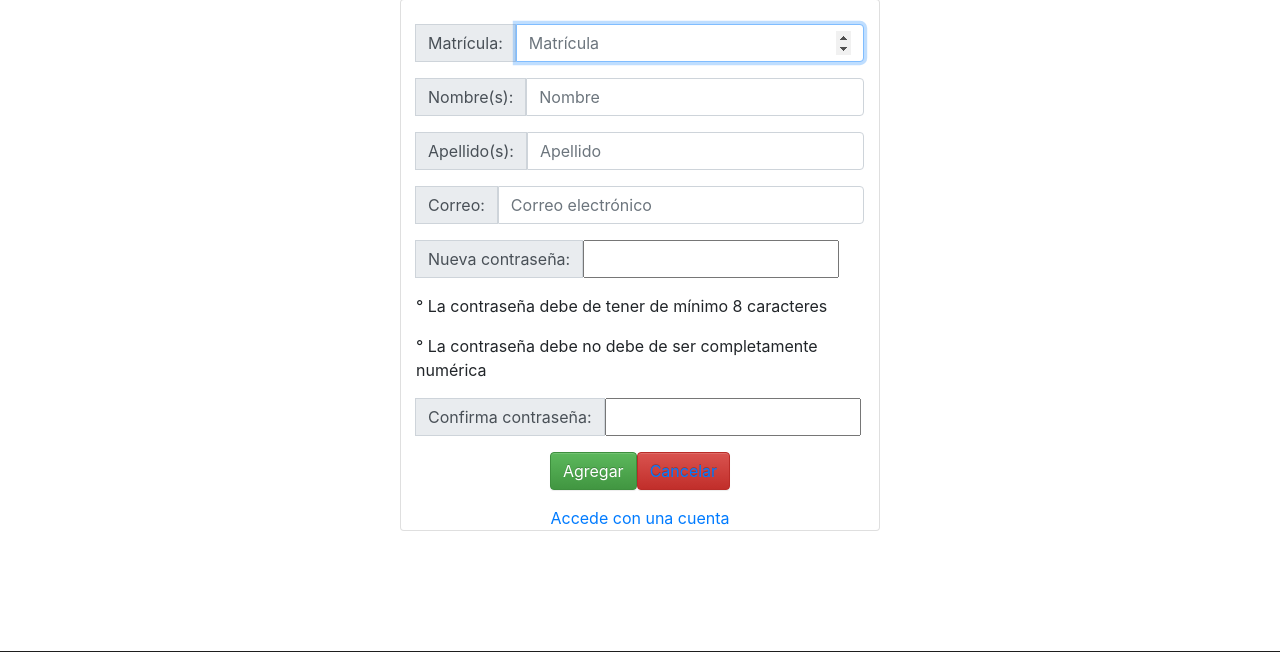
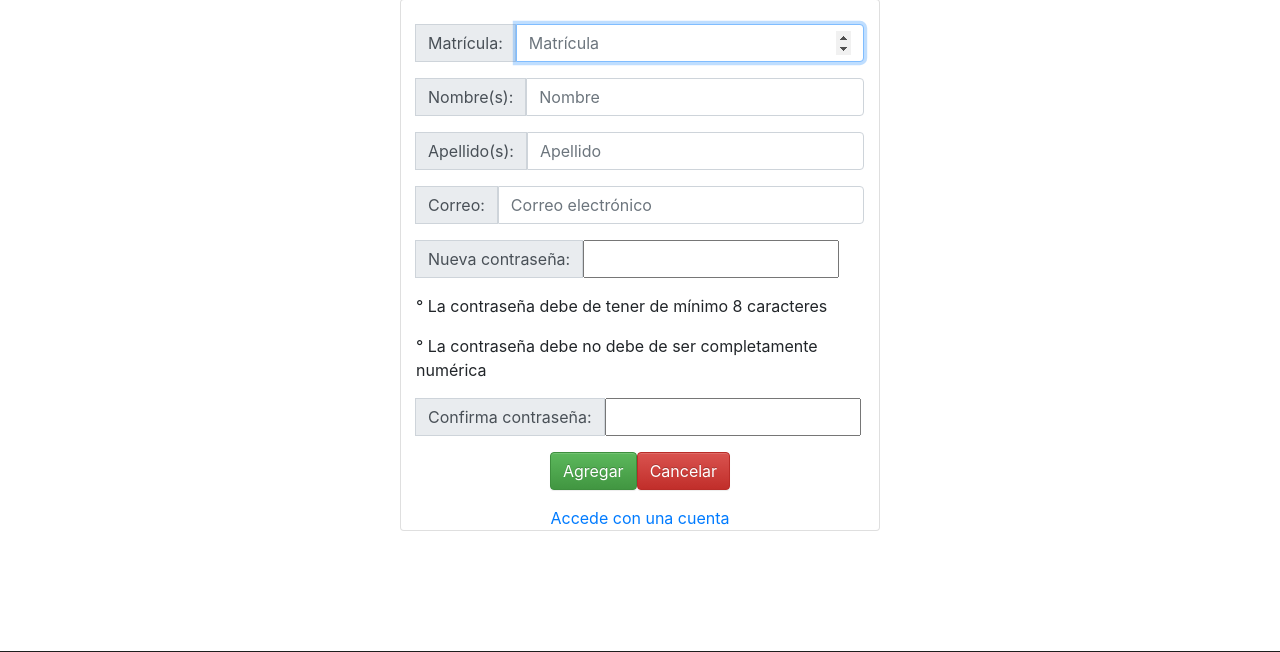
Before and after one commit to CR-MX/PDEC, a Django app: page /educuaz/register/ in a window 1280 px wide. Shown: the part 89-741 px from the top of the page. Run offline with Django 3.2, Linux system fonts and the light colour scheme; some libraries are stand-ins or nearby versions.

Commit message:
correcion redireccion
Correcion redireción del form de registro

```diff
--- a/usuarios/templates/register.html
+++ b/usuarios/templates/register.html
@@ -50,7 +50,7 @@
             </div>
      <div class="d-flex justify-content-center mt-3 login_container">
       <button class="btn  btn-success" type="submit">Agregar</button>
-         <button class="btn  btn-danger" type="button"><a href="{% url 'eduacionapp:home' %}"> Cancelar  </a>   </button>
+      <td><a class="btn  btn-danger" href="{% url 'eduacionapp:login' %}" role="button">Cancelar</a></td>
      </div>
       <a class="d-flex card-text justify-content-center mt-3 login_container"  href="{% url 'eduacionapp:login' %}">Accede con una cuenta</a>
      </form>
```
Also changed, not shown: db.sqlite3.
